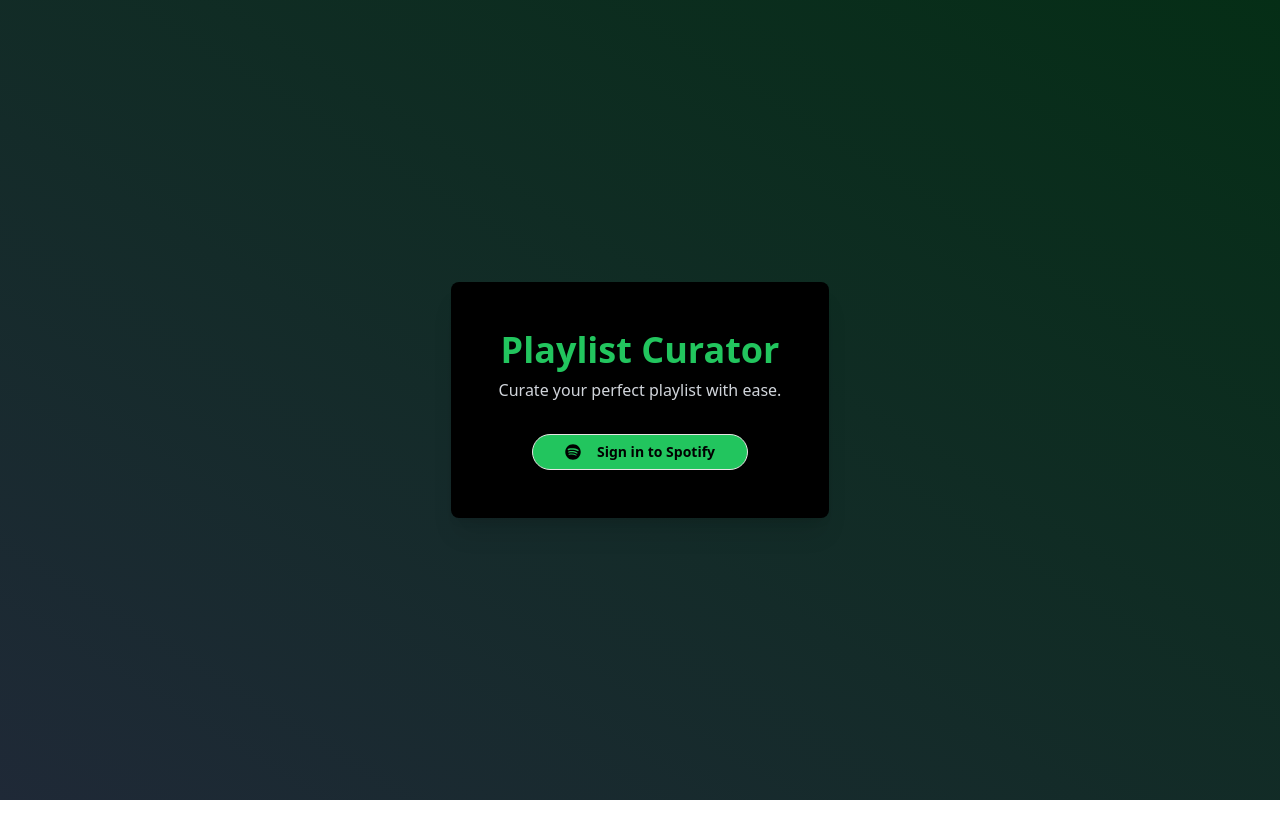
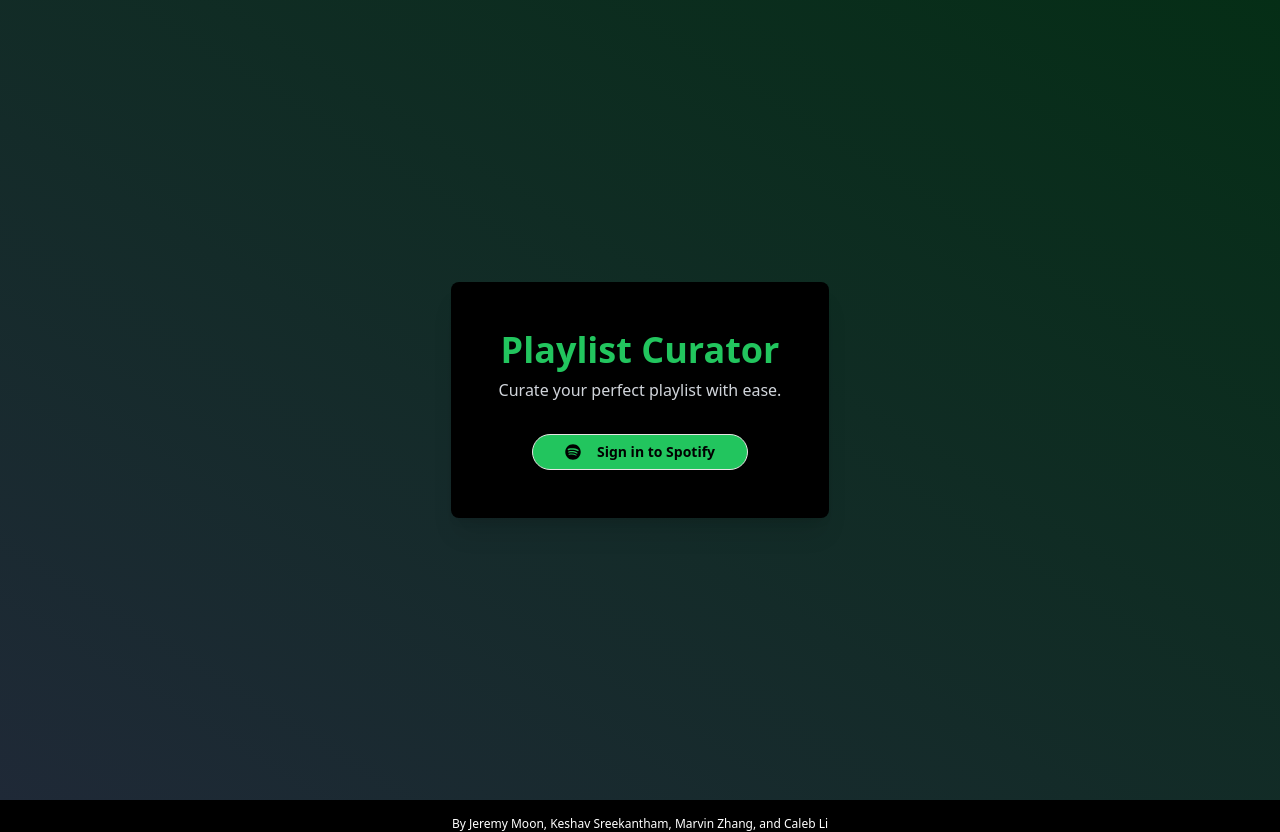
Before and after one commit to cli05/Boilermake2025, a Next.js app in the folder front-end/: page / in a window 1280 px wide. Before the commit the page ends 800 px from the top, so only its background shows below. Built offline with nearby package versions, Linux system fonts and the light colour scheme.

Commit message:
added names at bottom of screen- post hackathon

```diff
--- a/front-end/app/page.tsx
+++ b/front-end/app/page.tsx
@@ -494,11 +494,14 @@
 
 const MainPage = () => {
   return (
-    <div className="bg-black min-h-screen">
-      <BrowserRouter>
-        <Program />
-      </BrowserRouter>
-    </div>
+      <div className="bg-black min-h-screen">
+        <BrowserRouter>
+          <Program/>
+        </BrowserRouter>
+        <div className="text-white text-xs text-center mt-4">
+          By Jeremy Moon, Keshav Sreekantham, Marvin Zhang, and Caleb Li
+        </div>
+      </div>
   )
 } /* MainPage() */
 
```
